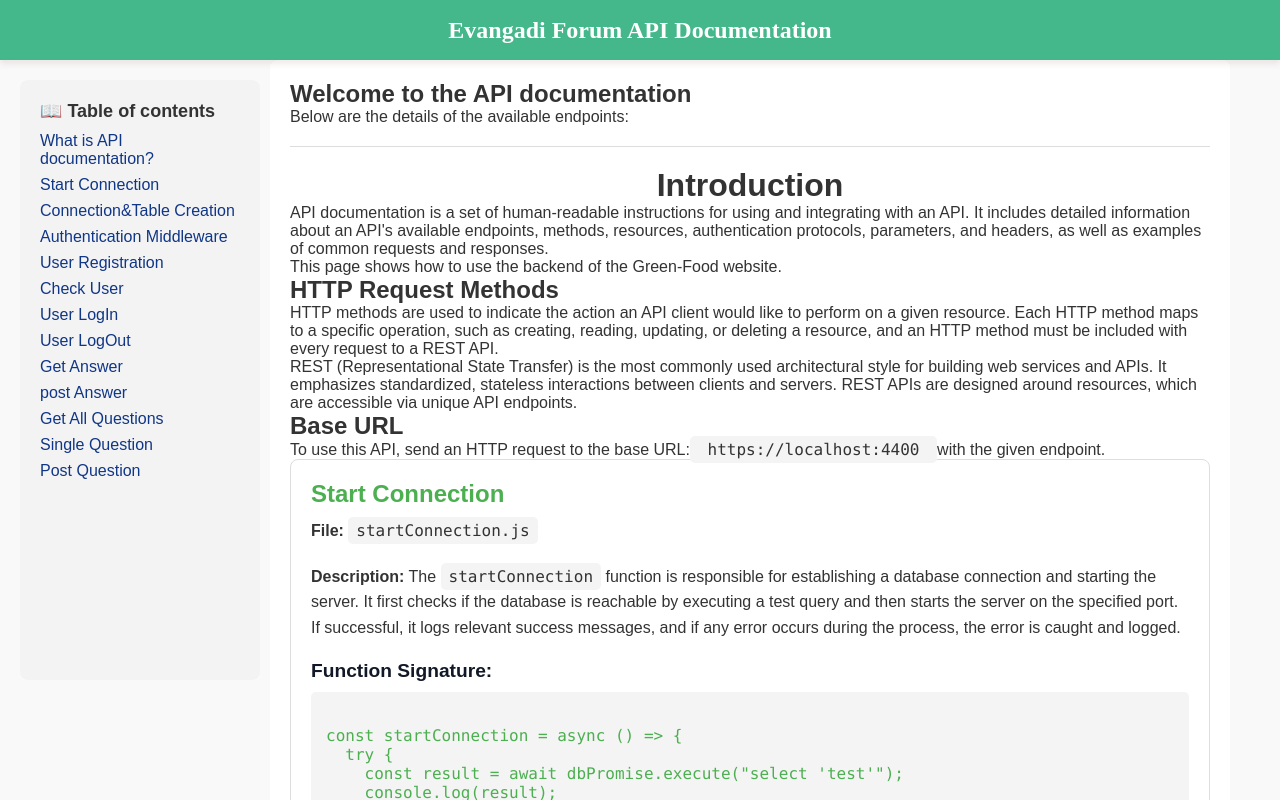
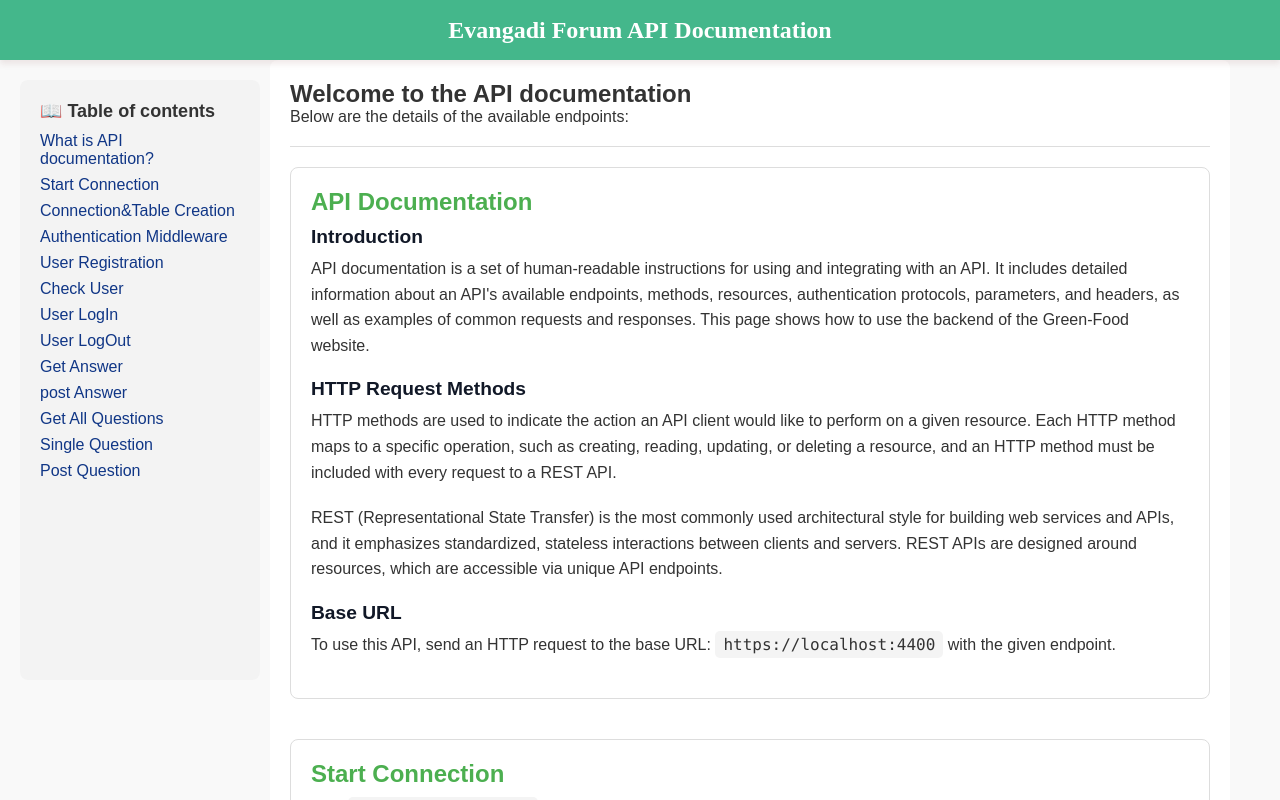
Before and after one commit to Bizu-W/API-Documentation, a React (Vite) app: page / in a window 1280 px wide. Shown: the top 800 px of the page. Built offline with nearby package versions, Linux system fonts and the light colour scheme.

Commit message:
add API introduction

```diff
--- a/src/components/Documentation/ApiDocumentation.css
+++ b/src/components/Documentation/ApiDocumentation.css
@@ -215,7 +215,7 @@ hr {
   flex-wrap: wrap; /* Ensures elements wrap correctly on mobile */
   background-color: #44b78b; /* Background color */
   position: sticky; /* Makes the header sticky */
-  z-index: 10; /* Ensure it appears above other elements */
+  z-index: 5; /* Ensure it appears above other elements */
   padding: 0 !important; /* Remove padding to eliminate spacing */
   margin: 0 !important; /* Remove margin to eliminate any outer space */
   width: 100%; /* Ensure full width of the container */
--- a/src/components/Documentation/ApiDocumentation.jsx
+++ b/src/components/Documentation/ApiDocumentation.jsx
@@ -2,54 +2,47 @@ import React, { useState } from "react";
 import "./ApiDocumentation.css";
 // import { Link } from 'react-router-dom'; // Make sure this import exists
 import TableOfContents from "./TableOfContents";
+
 // what is **************************
 const ApiDocintroducion = () => {
   return (
-    <div className="api-documentation">
-      {/* Introduction Section */}
-      <section className="introduction">
-        <h1>Introduction</h1>
+    <section className="api-section" id="intro-api">
+      <h2>API Documentation</h2>
+
+      <h3>Introduction</h3>
       <p>
-          API documentation is a set of human-readable instructions for using
-          and integrating with an API. It includes detailed information about an
-          API's available endpoints, methods, resources, authentication
-          protocols, parameters, and headers, as well as examples of common
-          requests and responses.
+        API documentation is a set of human-readable instructions for using and
+        integrating with an API. It includes detailed information about an API's
+        available endpoints, methods, resources, authentication protocols,
+        parameters, and headers, as well as examples of common requests and
+        responses. This page shows how to use the backend of the Green-Food
+        website.
       </p>
-        <p>This page shows how to use the backend of the Green-Food website.</p>
-      </section>
 
-      {/* HTTP Request Methods Section */}
-      <section className="http-methods">
-        <h2>HTTP Request Methods</h2>
+      <h3>HTTP Request Methods</h3>
       <p>
-          HTTP methods are used to indicate the action an API client would like
-          to perform on a given resource. Each HTTP method maps to a specific
-          operation, such as creating, reading, updating, or deleting a
-          resource, and an HTTP method must be included with every request to a
-          REST API.
+        <>HTTP</> methods are used to indicate the action an API client would
+        like to perform on a given resource. Each HTTP method maps to a specific
+        operation, such as creating, reading, updating, or deleting a resource,
+        and an HTTP method must be included with every request to a REST API.
       </p>
       <p>
         REST (Representational State Transfer) is the most commonly used
-          architectural style for building web services and APIs. It emphasizes
-          standardized, stateless interactions between clients and servers. REST
-          APIs are designed around resources, which are accessible via unique
-          API endpoints.
+        architectural style for building web services and APIs, and it
+        emphasizes standardized, stateless interactions between clients and
+        servers. REST APIs are designed around resources, which are accessible
+        via unique API endpoints.
+      </p>
+
+      <h3>Base URL</h3>
+      <p>
+        To use this API, send an HTTP request to the base URL:{" "}
+        <code>https://localhost:4400</code> with the given endpoint.
       </p>
     </section>
-
-      {/* Base URL Section */}
-      <section className="base-url">
-        <h2>Base URL</h2>
-        <p>
-          To use this API, send an HTTP request to the base URL:
-          <code> https://localhost:4400 </code>
-          with the given endpoint.
-        </p>
-      </section>
-    </div>
   );
 };
+
 //db & server both are successfull
 const StartConnectionDoc = () => {
   return (
@@ -1271,6 +1264,7 @@ const PostQuestionAPI = () => {
     </section>
   );
 };
+//summery*******************************
 
 // Main ApiDocumentation Component
 
@@ -1306,6 +1300,7 @@ const ApiDocumentation = () => {
             <GetAllQuestionsAPI />
             <GetSingleQuestionAPI />
             <PostQuestionAPI />
+            {/* <ApiDocsummery/> */}
           </div>
         </div>
       </div>
--- a/src/components/Documentation/TableOfContents.jsx
+++ b/src/components/Documentation/TableOfContents.jsx
@@ -47,6 +47,9 @@ function TableOfContents() {
         <li>
           <a href="#postqu-api">Post Question</a>
         </li>
+        {/* <li>
+          <a href="#about-api">Summer</a>
+        </li> */}
       </ul>
     </div>
   );
```
Lines whose indentation alone changed are shown as unchanged.
